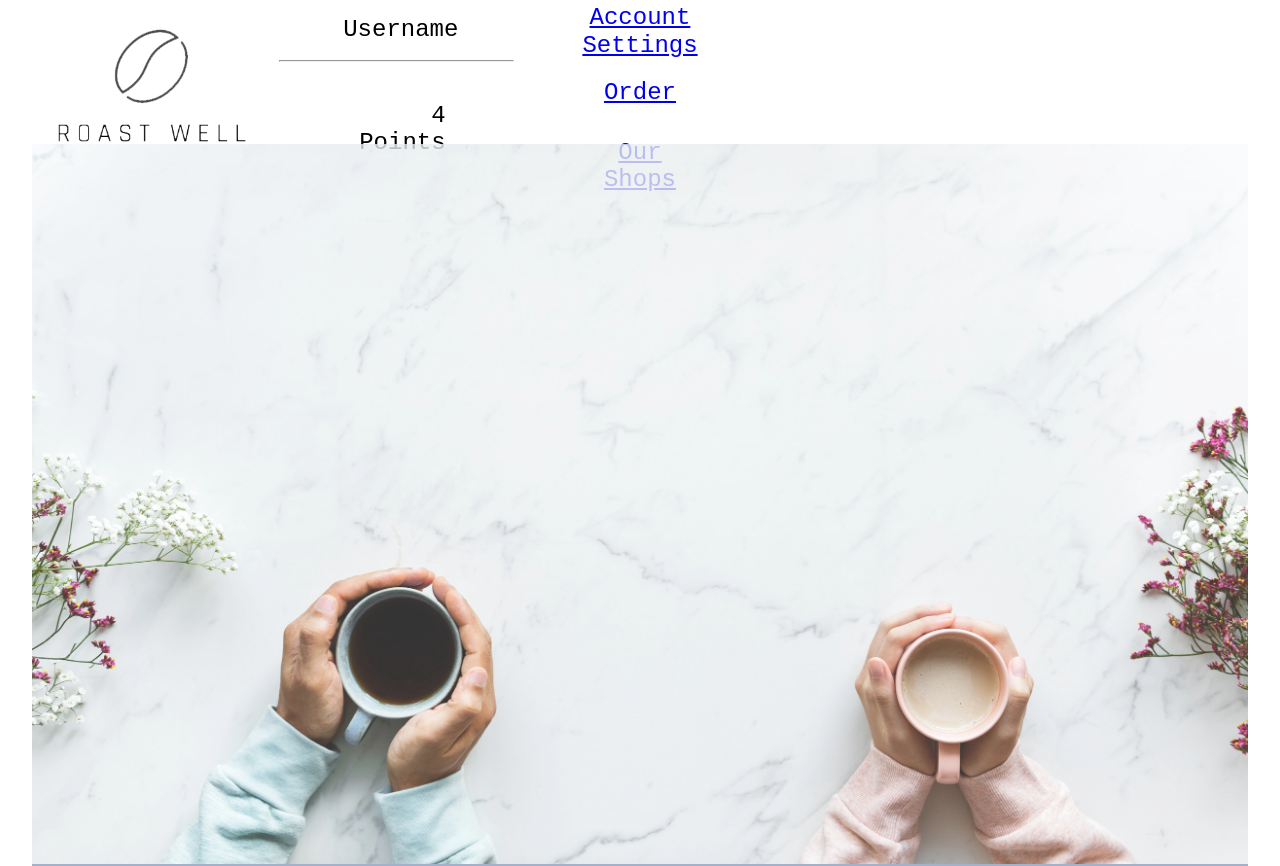
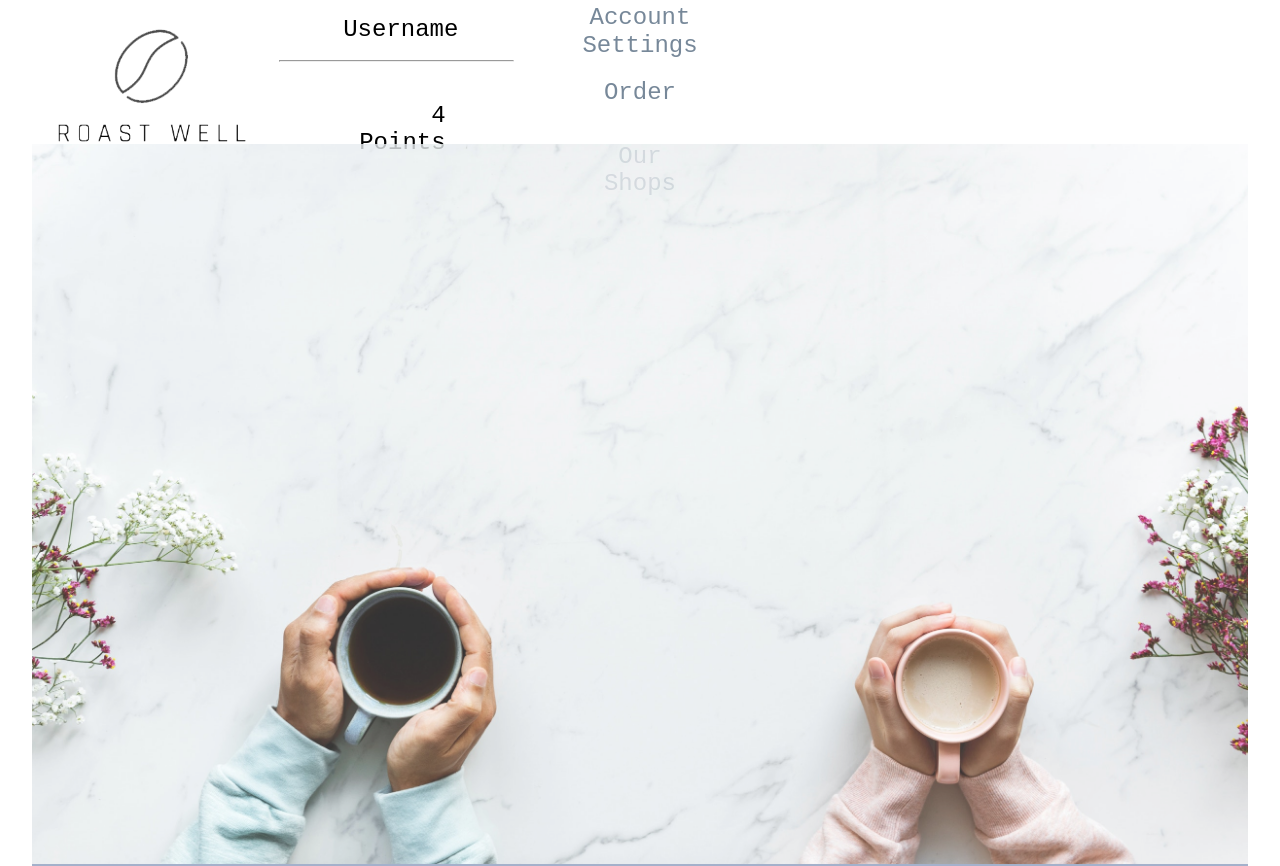
Before and after one commit to worpel/roast-well-coffee, a React (Create React App) app: page / in a window 1280 px wide. Shown: the top 866 px of the page. Built offline with nearby package versions, Linux system fonts and the light colour scheme.

Commit message:
Added basic styling to links

```diff
--- a/src/index.css
+++ b/src/index.css
@@ -1,7 +1,35 @@
 body {
-  margin: 0;
-  padding: 0;
-  box-sizing: border-box;
-  font-family: 'Courier New', courier, sans serif;
-  font-size: 1.5em;
+    margin: 0;
+    padding: 0;
+    box-sizing: border-box;
+    font-family: 'Courier New', courier, sans serif;
+    font-size: 1.5em;
 }
+
+a {
+  color: lightslategray;
+    text-decoration: none;
+    position: relative;
+    padding-bottom: 4px;
+}
+
+a:before {
+    content: '';
+    position: absolute;
+    width: 100%;
+    height: 2px;
+    bottom: 0;
+    left: 0;
+    background-color: burlywood;
+    visibility: hidden;
+    transform: scaleX(0);
+    transition: 0.3s ease-out;
+}
+a:hover {
+    color: burlywood;
+}
+
+a:hover:before {
+    visibility: visible;
+    transform: scaleX(1);
+}
```
